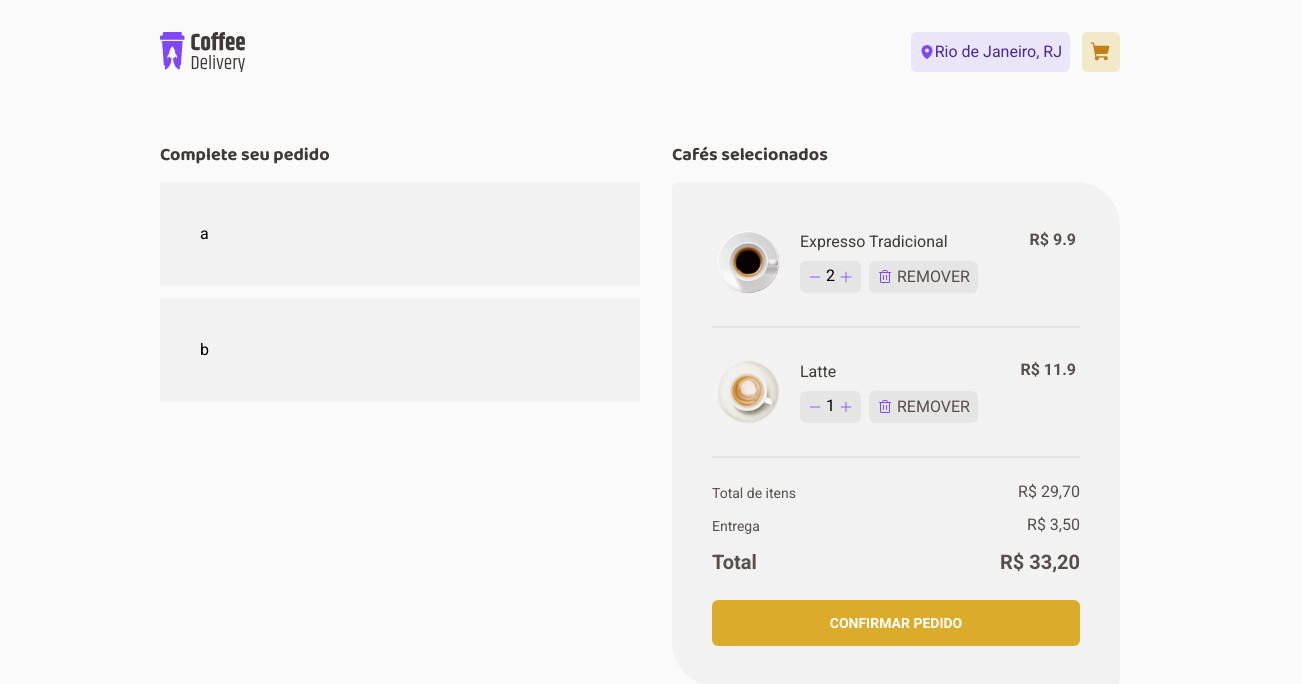
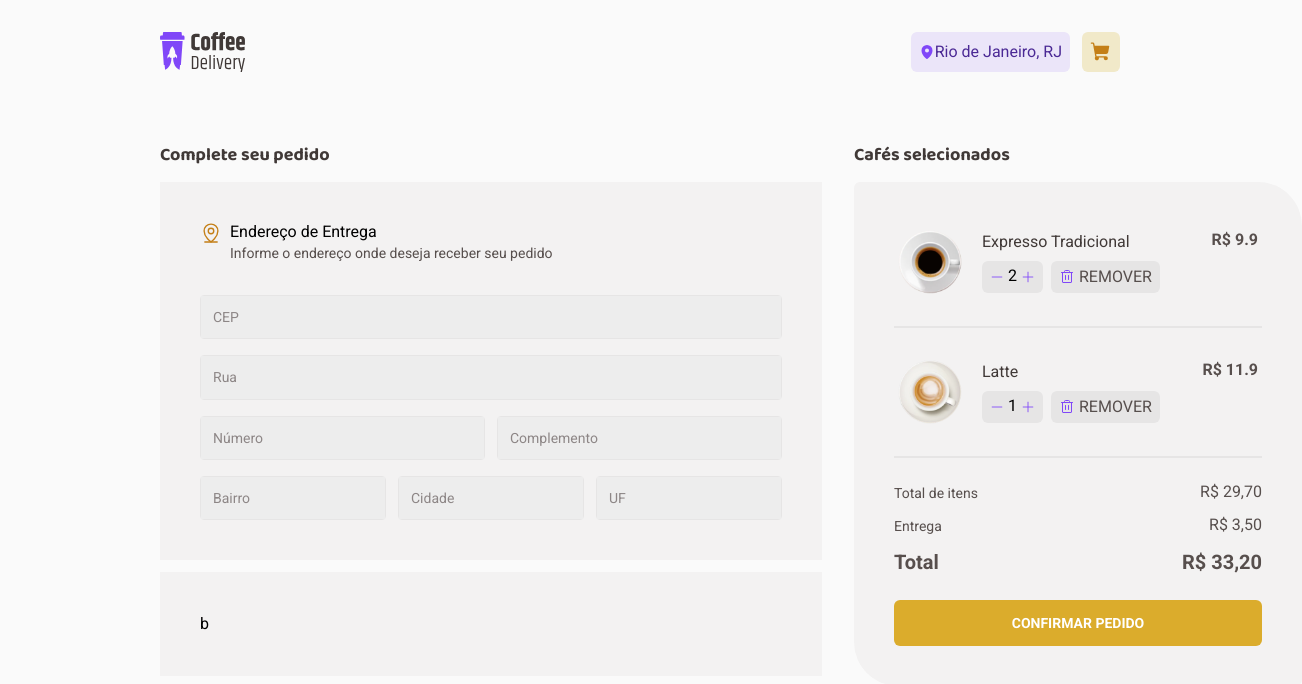
Before and after one commit to victorassiso/caffee-delivery, a React (Vite) app: page /coffee-delivery/checkout in a window 1280 px wide. Shown: the top 684 px of the page, 1302 px wide, since content can reach past the window. Built offline with nearby package versions, Linux system fonts and the light colour scheme.

Commit message:
ADD: Implement Address Form

```diff
--- a/src/pages/checkout/checkout.tsx
+++ b/src/pages/checkout/checkout.tsx
@@ -1,5 +1,6 @@
 import expressoTradicional from '../../../public/images/coffees/expresso.png'
 import latte from '../../../public/images/coffees/latte.png'
+import { AddressForm } from './components/address-form/address-form'
 import { SelectedItemsCard } from './components/selected-items/selected-items-card'
 
 const items = [
@@ -27,7 +28,7 @@ export function Checkout() {
           Complete seu pedido
         </h2>
         <div className="mt-[0.9375rem] flex flex-col gap-3">
-          <div className="bg-base-card p-10">a</div>
+          <AddressForm />
           <div className="bg-base-card p-10">b</div>
         </div>
       </div>
--- /dev/null
+++ b/src/pages/checkout/components/address-form/address-form.tsx
@@ -0,0 +1,32 @@
+import { MapPinLine } from 'phosphor-react'
+
+import { Input } from './components/input'
+
+export function AddressForm() {
+  return (
+    <div className="flex flex-col gap-8 bg-base-card p-10">
+      <div className="flex gap-2">
+        <MapPinLine color="var(--primary-dark)" size={22} />
+        <div className="flex flex-col leading-[130%]">
+          <span className="">Endereço de Entrega</span>
+          <span className="text-sm text-base-text">
+            Informe o endereço onde deseja receber seu pedido
+          </span>
+        </div>
+      </div>
+      <form action="" className="flex flex-col gap-4 text-sm leading-[130%]">
+        <Input id="CEP" type="text" placeholder="CEP" className="w-[200px]" />
+        <Input id="street" type="text" placeholder="Rua" className="" />
+        <div className="flex gap-3">
+          <Input id="number" type="text" placeholder="Número" />
+          <Input id="complement" type="text" placeholder="Complemento" />
+        </div>
+        <div className="flex gap-3">
+          <Input id="neighborhood" type="text" placeholder="Bairro" />
+          <Input id="city" type="text" placeholder="Cidade" />
+          <Input id="UF" type="text" placeholder="UF" />
+        </div>
+      </form>
+    </div>
+  )
+}
--- /dev/null
+++ b/src/pages/checkout/components/address-form/components/input.tsx
@@ -0,0 +1,15 @@
+type InputProps = React.InputHTMLAttributes<HTMLInputElement>
+
+export function Input({ className, ...props }: InputProps) {
+  return (
+    <div className="flex grow items-center rounded-[4px] border border-base-button bg-base-input">
+      <input
+        {...props}
+        className={
+          'flex grow  bg-base-input p-3 placeholder:text-base-label ' +
+          className
+        }
+      />
+    </div>
+  )
+}
```
